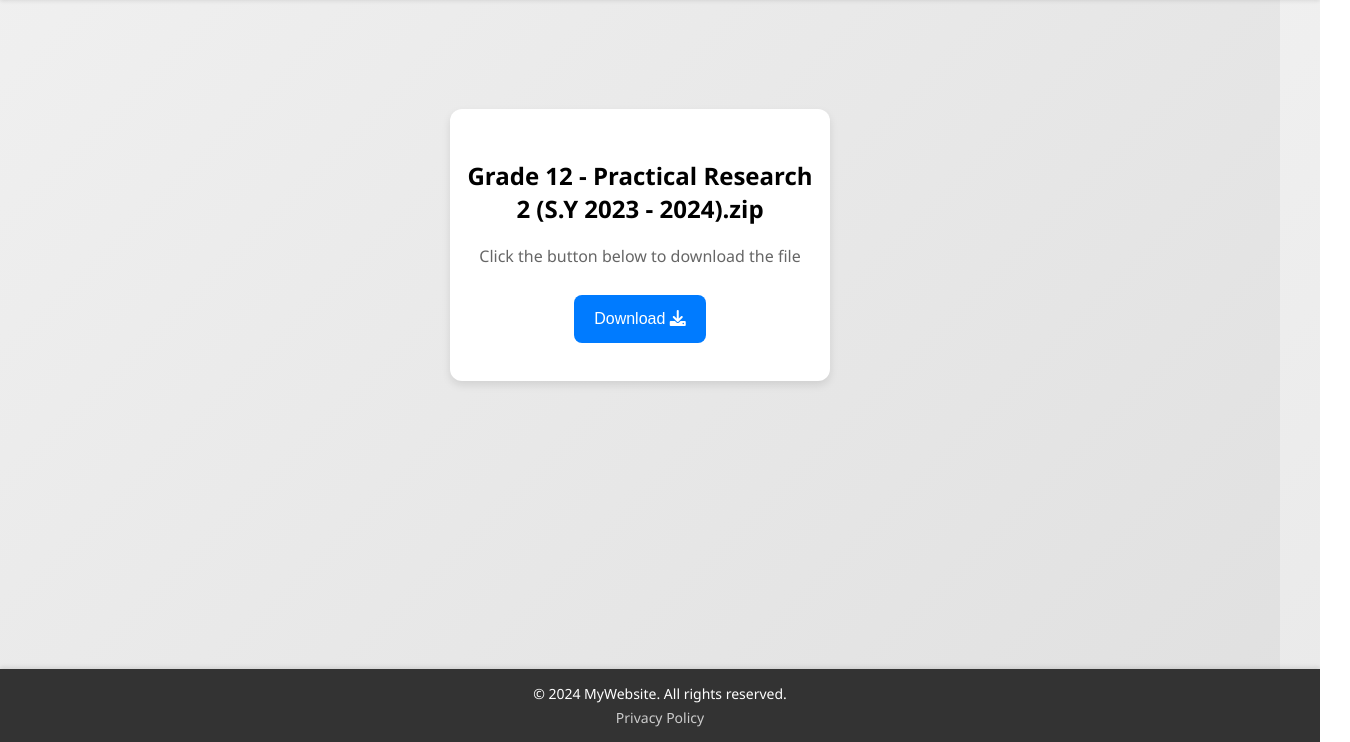
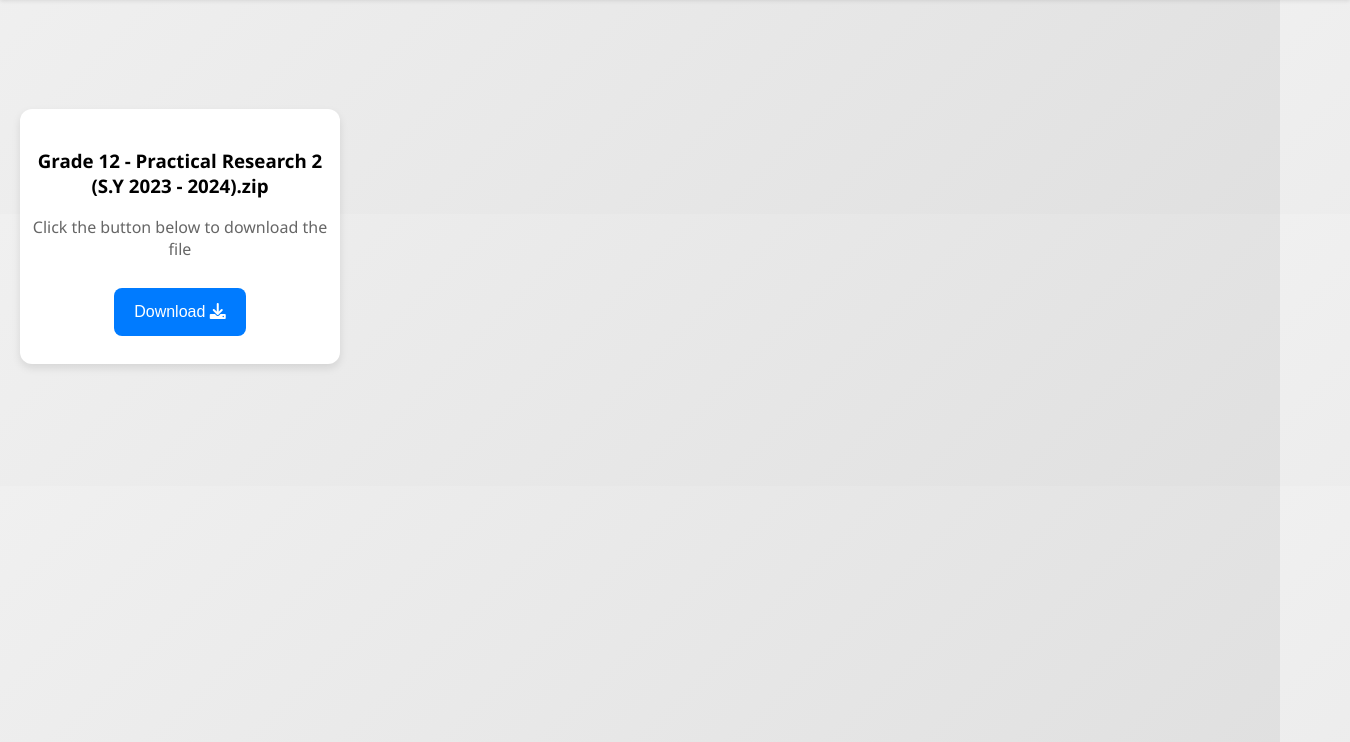
Before and after one commit to Ian-33/File-Downloader, a plain HTML site: page index.html in a window 1280 px wide. Shown: the part 58-800 px from the top of the page, 1350 px wide, since content can reach past the window. Drawn offline with Linux system fonts and the light colour scheme.

Commit message:
Update index.html

```diff
--- a/index.html
+++ b/index.html
@@ -10,8 +10,7 @@
         body {
             display: flex;
             flex-direction: column;
-            min-height: 100vh;
-            margin: 0;
+            margin: 0 -30px 0 0;
             font-family: 'Segoe UI', Tahoma, Geneva, Verdana, sans-serif;
             background: linear-gradient(135deg, #f0f0f0, #e0e0e0);
             overflow-x: hidden; /* Prevent horizontal scrolling */
@@ -64,15 +63,17 @@
         }
         .container {
             text-align: center;
-            padding: 30px 15px 30px 15px;
+            padding: 20px 10px 20px 10px;
             background-color: white;
             border-radius: 12px;
             box-shadow: 0 4px 8px rgba(0, 0, 0, 0.1);
-            max-width: 350px;
-            width: 90%;
-            margin: 20px auto;
+            max-width: 300px;
+            width: 75%;
+            margin-left: 20px;
             margin-top: 110px;
+            margin-bottom: -150px;
             z-index: 1; /* Ensure the container is above the side menu */
+
         }
         .container h1 {
             margin: 0 0 15px;
@@ -129,34 +130,16 @@
             font-size: 16px;
             color: #333;
         }
-        footer {
-            width: 100%;
-            padding: 10px 20px;
-            background-color: #333;
-            color: white;
-            text-align: center;
-            box-shadow: 0 -2px 4px rgba(0, 0, 0, 0.1);
-            margin-top: auto;
-        }
-        footer p {
-            margin: 5px 0;
-            font-size: 14px;
-        }
-        @media (max-width: 540px) {
-            header .menu-btn {
-                display: block;
-            }
-        }
-        .menu-open nav {
-            transform: translateX(0);
-        }
+
+
+
     </style>
 </head>
 <body onload="document.body.classList.add('fade-in')">
 
 <header>
     <div class="logo">File Downloader</div>
-    <div class="menu-btn" onclick="toggleMenu()">&#9776;</div>
+
 </header>
 
 <nav>
@@ -166,7 +149,7 @@
 </nav>
 
 <div class="container">
-    <h2>Grade 12 - Practical Research 2 (S.Y 2023 - 2024).zip</h2>
+    <h3>Grade 12 - Practical Research 2 (S.Y 2023 - 2024).zip</h3>
     <p>Click the button below to download the file</p>
     <button class="button" id="downloadButton" onclick="downloadFile()">Download <i class="fa-solid fa-download"></i></button>
     <div class="progress-container" id="progressContainer">
@@ -177,10 +160,6 @@
     </div>
 </div>
 
-<footer>
-    <p>&copy; 2024 MyWebsite. All rights reserved.</p>
-    <p><a href="https://www.example.com" style="color: #ccc; text-decoration: none;">Privacy Policy</a></p>
-</footer>
 
 <script>
     function toggleMenu() {
```
